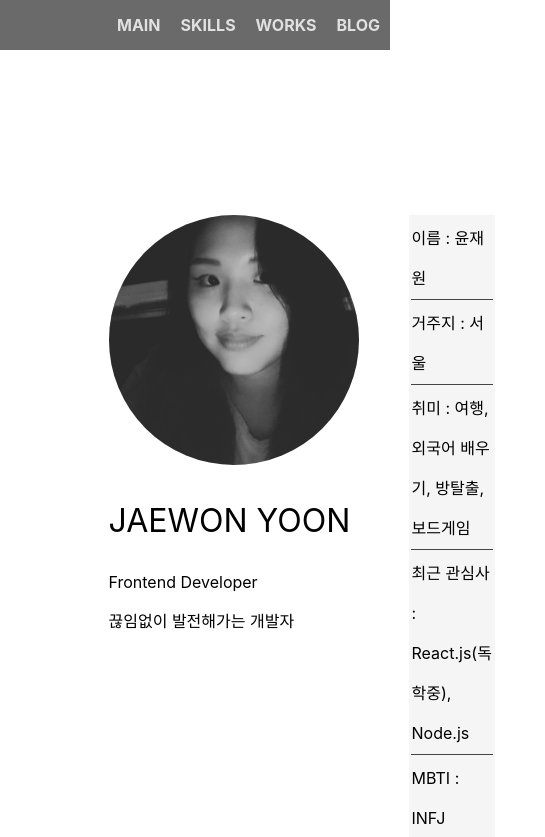
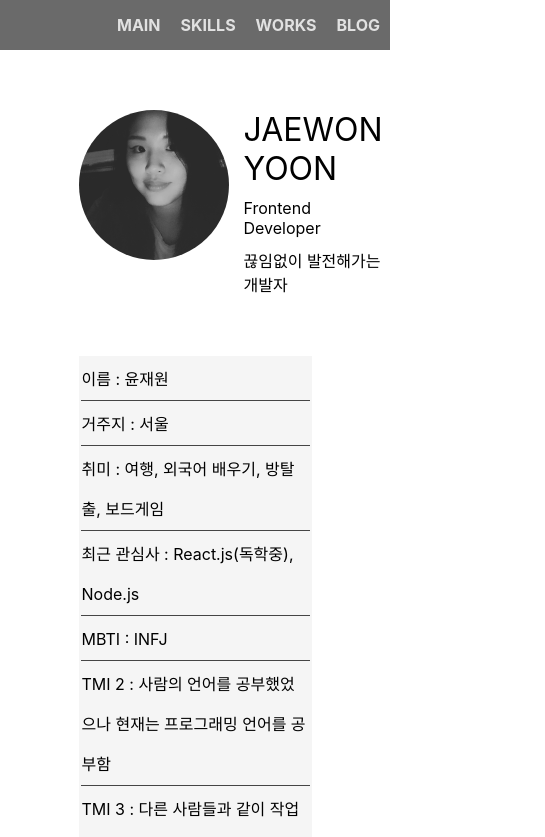
Before and after one commit to woniyoon/portfolio, a React (Create React App) app: page / in a window 390 px wide. Shown: the top 837 px of the page, 545 px wide, since content can reach past the window. Built offline with nearby package versions, Linux system fonts and the light colour scheme.

Commit message:
Adjust the size of About page

```diff
--- a/src/Components/About.css
+++ b/src/Components/About.css
@@ -10,8 +10,11 @@
 }
 
 .aboutTitle {
-    flex: 2;
-    padding: 50px 0 0 50px;
+    flex: 4;
+    padding: 20px;
+    display: flex;
+    flex-direction: column;
+    align-content: flex-start;
 }
 
 .fullname {
@@ -20,12 +23,13 @@
 }
 
 .aboutDetail {
-    flex: 3;
-    padding: 50px;
+    flex: 6;
+    padding: 20px;
 }
 
 .aboutTitle, .aboutDetail {
     margin: 80px 0;
+    /* border: 1px solid hotpink; */
 }
 
 .profileImg {
@@ -44,3 +48,61 @@
     line-height: 2.5em;
     font-size: 1em;
 }
+
+/* @media screen and (max-width: 1030px) {
+    .about {
+
+    }
+
+    .about table {
+        width: 100%;
+    }
+} */
+
+@media screen and (max-width: 885px)and (min-width: 700px) {
+    /* .about {
+        flex-direction: column;
+    }
+*/
+    .aboutTitle {
+        flex: 1;
+    }
+
+    .profileImg {
+        width: 150px;
+        height: 150px;
+        border-radius: 50%;
+    }
+}
+
+@media screen and (max-width: 699px) {
+    .about {
+        flex-direction: column;
+    }
+
+    .aboutTitle, .aboutDetail {
+        margin: 5px auto;
+    }
+
+    .aboutTitle {
+        display: flex;
+        flex-direction: row;
+        justify-content: flex-end;
+        align-content: flex-end;
+    }
+
+    .shortAboutTitle {
+        margin-left: 15px;
+    }
+
+    .shortAboutTitle p {
+        margin-top: 0;
+        margin-bottom: 10px;
+    }
+
+    .profileImg {
+        width: 150px;
+        height: 150px;
+        border-radius: 50%;
+    }
+}
--- a/src/Components/About.js
+++ b/src/Components/About.js
@@ -24,8 +24,9 @@ class About extends React.Component {
         const { profileImg } = this.state;
 
         return (
-            <div id="about" className="about">
-                <aside className="aboutTitle" align="left">
+            <div id="about" className="about" >
+                <aside className="aboutTitle" >
+                    <section className="aboutImgContainer">
                         <img className="profileImg"
                             src={profileImg}
                             alt="profile"
@@ -33,13 +34,17 @@ class About extends React.Component {
                             onMouseEnter={this.changeProfileImg}
                             onMouseLeave={this.removeProfileImg}
                         />
+                    </section>
+                    <section className="shortAboutTitle">
                         <p className="fullname">JAEWON YOON</p>
                         <p>Frontend Developer</p>
                         <p>끊임없이 발전해가는 개발자</p>
+                    </section>
                 </aside>
                 <section className="aboutDetail">
                     <div className="note">
                         <table align="center">
+                            <tbody>
                                 <tr>
                                     <td>이름 : 윤재원</td>
                                 </tr>
@@ -70,6 +75,7 @@ class About extends React.Component {
                                 <tr>
                                     <td><br/></td>
                                 </tr>
+                            </tbody>
                         </table>
                     </div>
                 </section>
```
Lines whose indentation alone changed are shown as unchanged.
